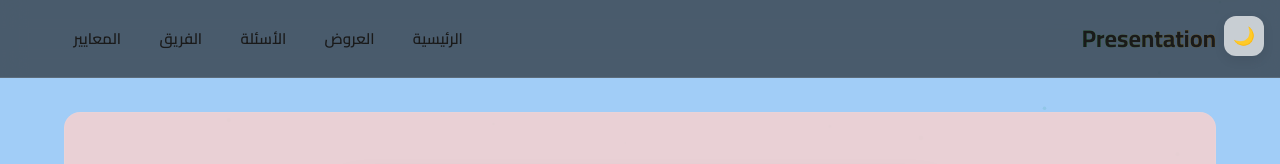
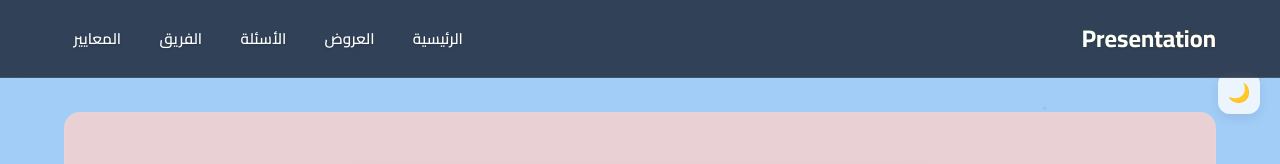
Before and after one commit to Abdelrahman33399/AI-Presentation, a plain HTML site: page team.html in a window 1280 px wide. Shown: the top 164 px of the page. Drawn offline with Linux system fonts and the light colour scheme.

Commit message:
Update style.css

```diff
--- a/style.css
+++ b/style.css
@@ -71,11 +71,18 @@ header {
   -webkit-background-clip: text;
   -webkit-text-fill-color: transparent;
 }
-
-[data-theme="light"] .logo,
-[data-theme="light"] nav a {
-  -webkit-text-fill-color: #1a1a1a;
-  color: #1a1a1a;
+/* نص الهيدر أبيض دائمًا (حتى في الوضع الفاتح) */
+[data-theme="light"] header .logo,
+[data-theme="light"] header nav a {
+  -webkit-text-fill-color: #ffffff !important;
+  color: #ffffff !important;
+  text-shadow: 0 1px 3px rgba(0, 0, 0, 0.2);
+}
+[data-theme="light"] header {
+  background: rgba(30, 41, 59, 0.85); /* slate-800 شبه شفاف */
+  backdrop-filter: blur(12px);
+  -webkit-backdrop-filter: blur(12px);
+  border-bottom: 1px solid rgba(255, 255, 255, 0.1);
 }
 
 nav ul {
@@ -399,45 +406,43 @@ main {
   padding: 0;
   text-align: center;
   font-size: 1.2rem;
-}
-/* زر التبديل — أعلى اليمين */
+}/* زر التبديل — تحت الهيدر مباشرة (مش داخله) */
 .theme-toggle {
   position: fixed;
-  top: 16px;
-  right: 16px;
-  width: 40px;
-  height: 40px;
+  top: 72px; /* 80px (height of header) - 8px padding = ~72px */
+  right: 20px;
+  width: 42px;
+  height: 42px;
   border-radius: 12px;
-  background: rgba(30, 30, 30, 0.6);
+  background: rgba(30, 30, 30, 0.75);
   backdrop-filter: blur(10px);
   -webkit-backdrop-filter: blur(10px);
   border: none;
   color: var(--text-light);
-  font-size: 1.1rem;
+  font-size: 1.15rem;
   cursor: pointer;
   display: flex;
   align-items: center;
   justify-content: center;
-  z-index: 1001; /* فوق الهيدر */
+  z-index: 999; /* تحت الهيدر (اللي z-index=1000) */
   transition: all 0.3s ease;
   box-shadow: 0 4px 12px rgba(0, 0, 0, 0.15);
 }
 
 [data-theme="light"] .theme-toggle {
-  background: rgba(255, 255, 255, 0.7);
-  color: #475569;
+  background: rgba(255, 255, 255, 0.8);
+  color: #4a5568;
   box-shadow: 0 4px 12px rgba(0, 0, 0, 0.08);
 }
 
 .theme-toggle:hover {
-  transform: scale(1.1);
-  background: rgba(0, 255, 170, 0.2);
+  transform: scale(1.12);
+  background: rgba(0, 255, 170, 0.25);
 }
 
 [data-theme="light"] .theme-toggle:hover {
-  background: rgba(16, 185, 129, 0.15); /* emerald-500 خفيف */
+  background: rgba(13, 150, 98, 0.18);
 }
-
 /* Portfolio Button */
 .portfolio-btn {
   position: fixed;
```
